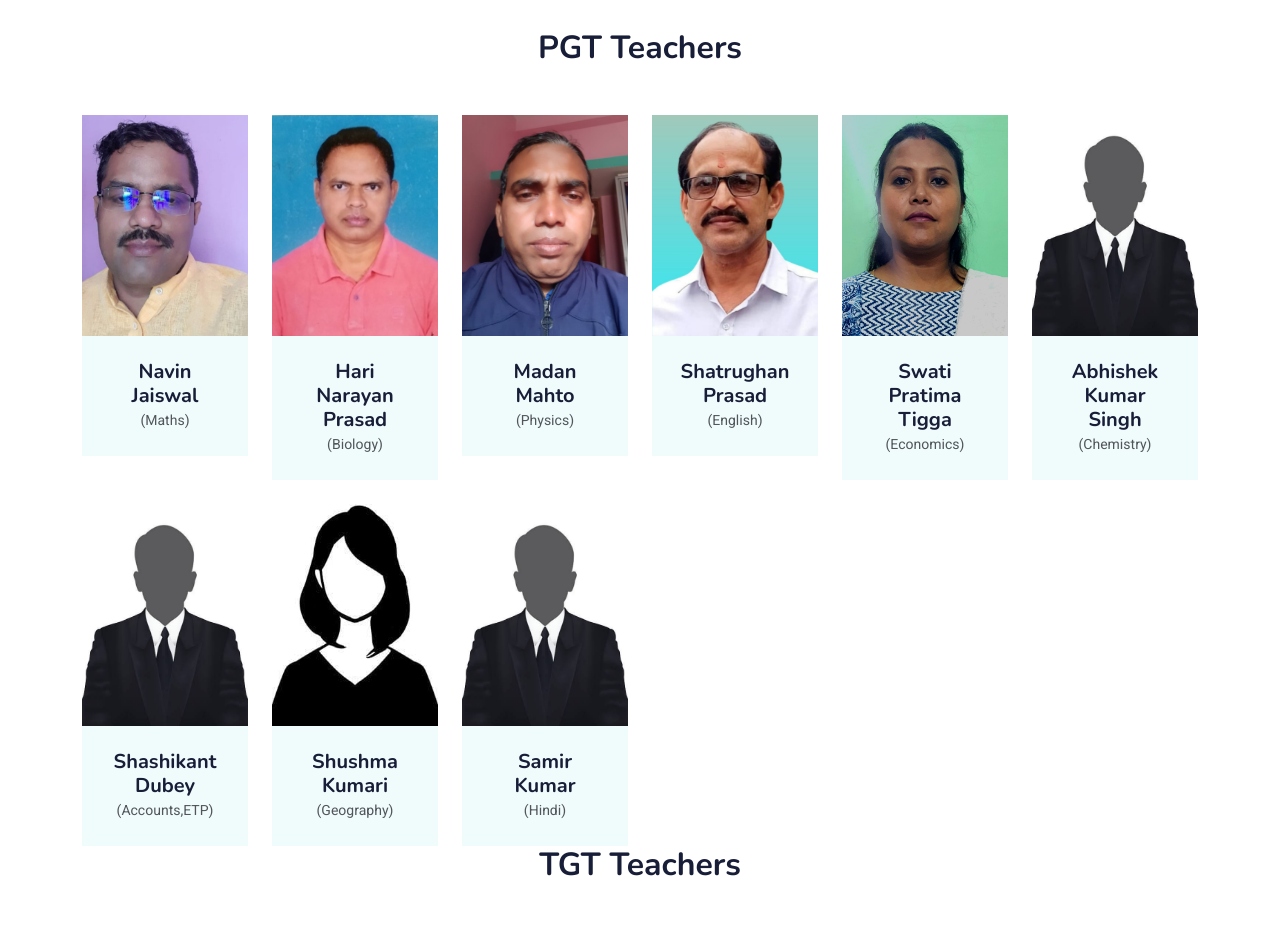
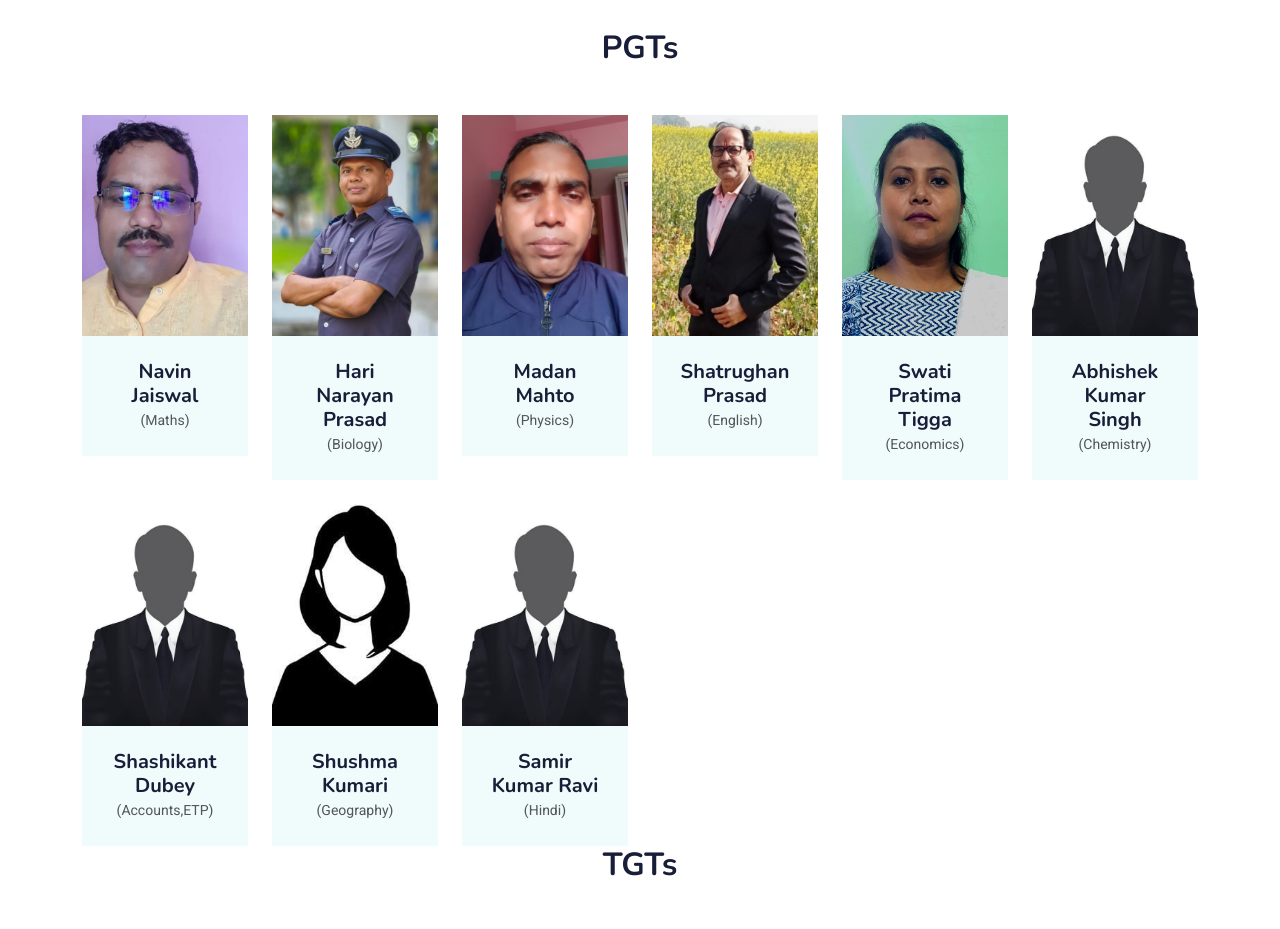
Before and after one commit to rahulpr98013/SSGolaIT, a plain HTML site: page about.html in a window 1280 px wide. Shown: the part 1059-1988 px from the top of the page. Drawn offline with nearby package versions, Linux system fonts and the light colour scheme.

Commit message:
PhotoUpdated

```diff
--- a/about.html
+++ b/about.html
@@ -220,7 +220,7 @@
             Teachers / Staff Members
           </h3>
           <br /><br />
-          <h2 class="mb-5">PGT Teachers</h2>
+          <h2 class="mb-5">PGTs</h2>
         </div>
         <div class="row g-4">
           <div class="col-lg-2 col-md-6 wow fadeInUp" data-wow-delay="0.1s">
@@ -242,7 +242,7 @@
           <div class="col-lg-2 col-md-6 wow fadeInUp" data-wow-delay="0.3s">
             <div class="team-item bg-light">
               <div class="overflow-hidden">
-                <img class="img-fluid" src="img/staffMembers/hari.jpg" alt="" />
+                <img class="img-fluid" src="img/staffMembers/hari.jpeg" alt="" />
               </div>
 
               <div class="text-center p-4">
@@ -272,7 +272,7 @@
               <div class="overflow-hidden">
                 <img
                   class="img-fluid"
-                  src="img/staffMembers/shatrughan.jpg"
+                  src="img/staffMembers/shatrughan.jpeg"
                   alt=""
                 />
               </div>
@@ -342,13 +342,13 @@
               </div>
 
               <div class="text-center p-4">
-                <h5 class="mb-0">Samir Kumar</h5>
+                <h5 class="mb-0">Samir Kumar Ravi</h5>
                 <small>(Hindi)</small>
               </div>
             </div>
           </div>
         </div>
-        <h2 class="mb-5 text-center">TGT Teachers</h2>
+        <h2 class="mb-5 text-center">TGTs</h2>
         <div class="row g-4">
           <div class="col-lg-2 col-md-6 wow fadeInUp" data-wow-delay="0.1s">
             <div class="team-item bg-light">
```
Also changed, not shown: img/staffMembers/hari.jpeg (added), img/staffMembers/hari.jpg (deleted), img/staffMembers/shatrughan.jpeg (added), img/staffMembers/shatrughan.jpg (deleted).
